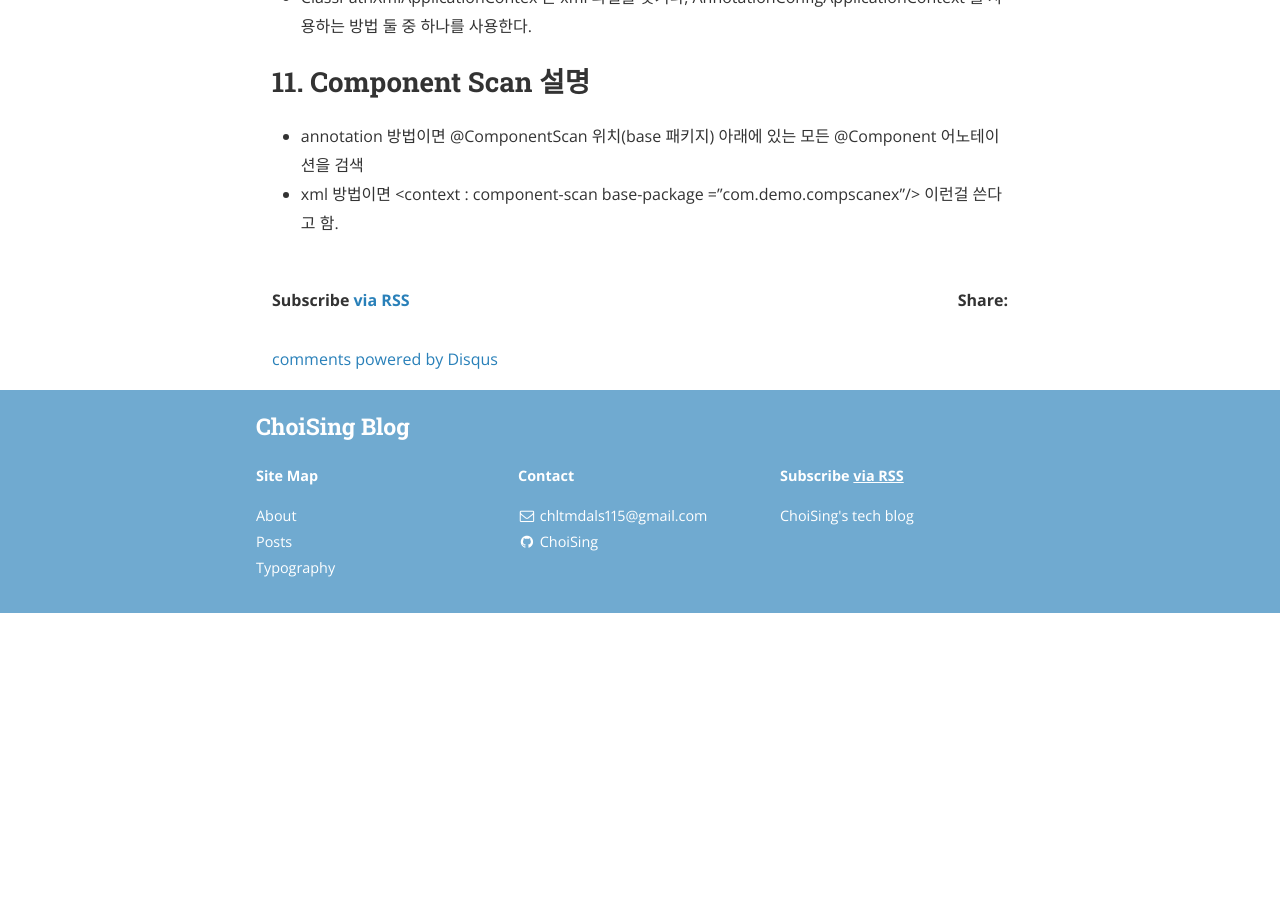
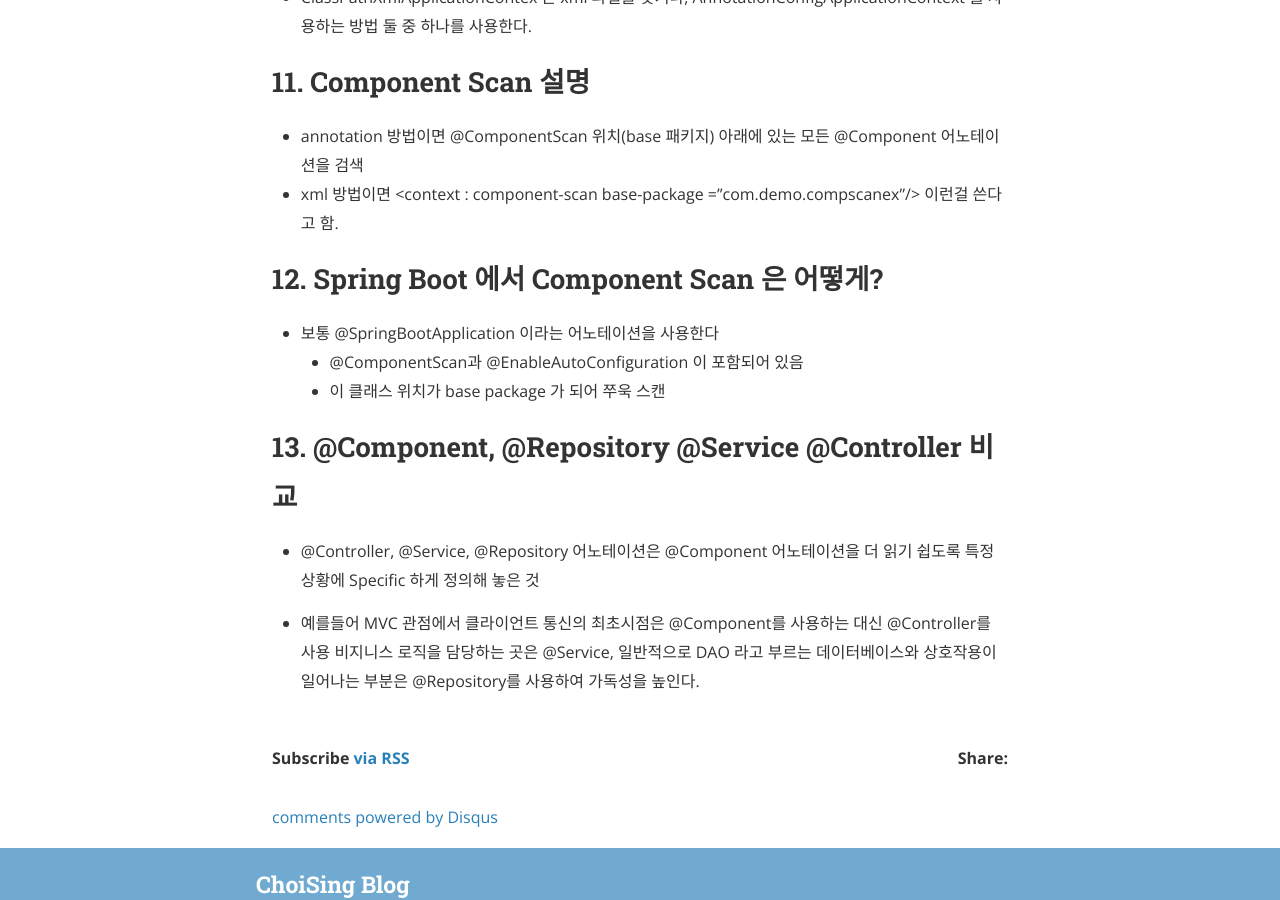
Before and after one commit to Oraindrop/oraindrop.github.io, a Jekyll site: the page built from _posts/Back-end/2020-10-25-Spring interview questions.md, in a window 1280 px wide and 900 px high, scrolled down 4180 px. Built offline with Jekyll 4.4.1, drawn with Linux system fonts in a browser that asks for light colours; nearby versions of some CDN libraries; comment, search, counter and statistics services are not loaded; before the commit the page ends 4793 px from its top, so only the background shows below that.

Commit message:
20201025 write spring interview 12,13

```diff
--- a/_posts/Back-end/2020-10-25-Spring interview questions.md
+++ b/_posts/Back-end/2020-10-25-Spring interview questions.md
@@ -150,3 +150,16 @@ tags: spring, java
 
 - annotation 방법이면 @ComponentScan 위치(base 패키지) 아래에 있는 모든 @Component 어노테이션을 검색
 - xml 방법이면 <context : component-scan base-package =”com.demo.compscanex”/> 이런걸 쓴다고 함.
+
+## 12. Spring Boot 에서 Component Scan 은 어떻게?
+
+- 보통 @SpringBootApplication 이라는 어노테이션을 사용한다
+    - @ComponentScan과 @EnableAutoConfiguration 이 포함되어 있음
+    - 이 클래스 위치가 base package 가 되어 쭈욱 스캔
+
+## 13. @Component, @Repository @Service @Controller 비교
+
+- @Controller, @Service, @Repository 어노테이션은 @Component 어노테이션을 더 읽기 쉽도록 특정 상황에 Specific 하게 정의해 놓은 것
+
+- 예를들어 MVC 관점에서 클라이언트 통신의 최초시점은 @Component를 사용하는 대신 @Controller를 사용
+비지니스 로직을 담당하는 곳은 @Service, 일반적으로 DAO 라고 부르는 데이터베이스와 상호작용이 일어나는 부분은 @Repository를 사용하여 가독성을 높인다.
```
